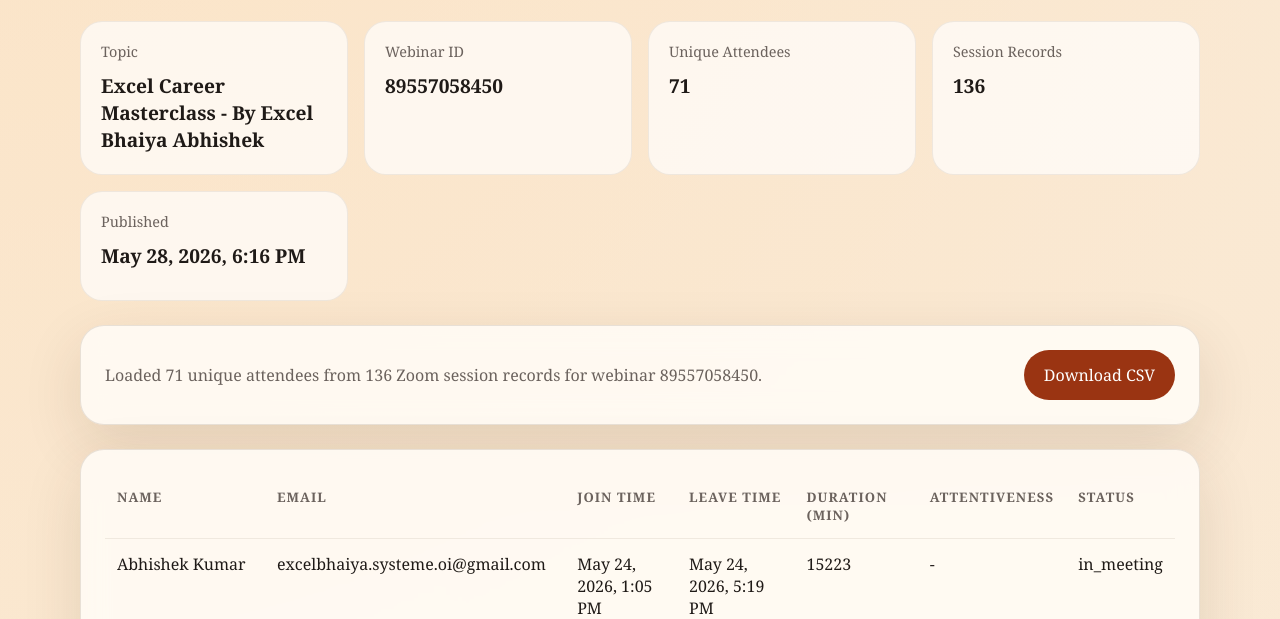
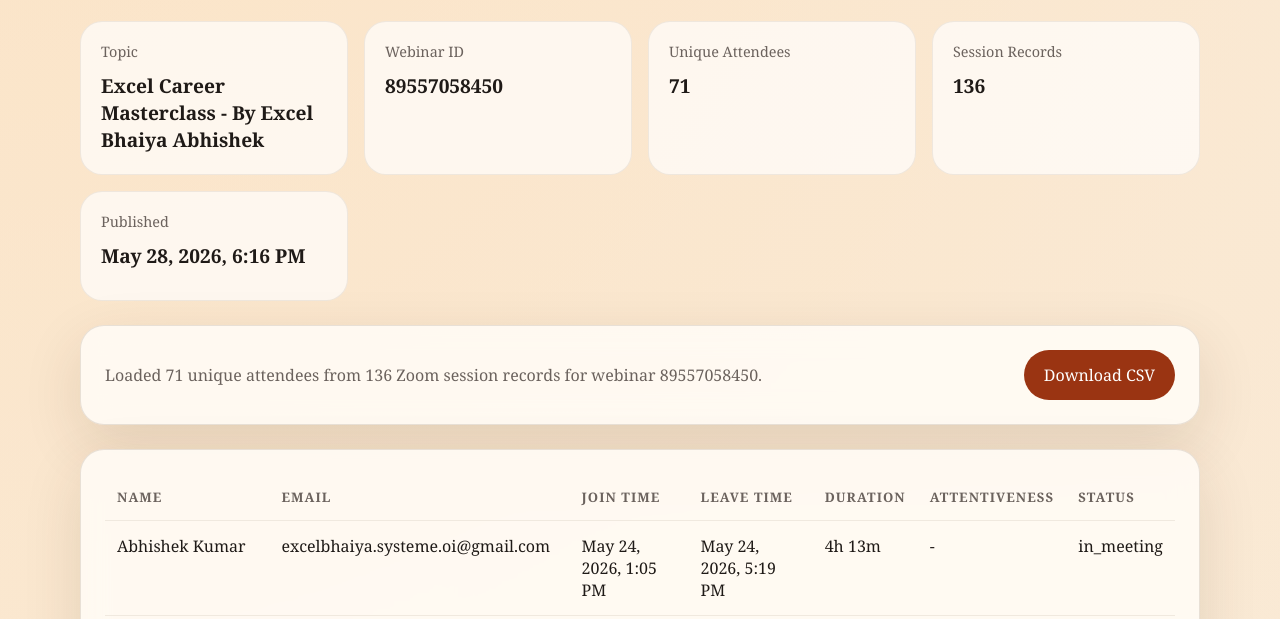
Before and after one commit to abhishek-dungen/Zoom-Attendace, a website: page site/index.html in a window 1280 px wide. Shown: the part 333-952 px from the top of the page. Drawn offline with Linux system fonts and the light colour scheme.

Commit message:
Show webinar durations in hours and minutes

```diff
--- a/site/app.js
+++ b/site/app.js
@@ -38,6 +38,22 @@ function formatDate(value) {
   }).format(date);
 }
 
+function formatDuration(seconds) {
+  const totalSeconds = Number(seconds || 0);
+  const hours = Math.floor(totalSeconds / 3600);
+  const minutes = Math.floor((totalSeconds % 3600) / 60);
+
+  if (hours === 0) {
+    return `${minutes}m`;
+  }
+
+  if (minutes === 0) {
+    return `${hours}h`;
+  }
+
+  return `${hours}h ${minutes}m`;
+}
+
 function setStatus(message, isError = false) {
   statusEl.textContent = message;
   statusEl.classList.toggle("error", isError);
@@ -57,7 +73,7 @@ function renderTable(participants) {
           <td>${participant.email || "-"}</td>
           <td>${formatDate(participant.joinTime)}</td>
           <td>${formatDate(participant.leaveTime)}</td>
-          <td>${participant.durationMinutes || 0}</td>
+          <td>${formatDuration(participant.durationMinutes)}</td>
           <td>${participant.attentivenessScore || "-"}</td>
           <td>${participant.status || "-"}</td>
         </tr>
--- a/site/index.html
+++ b/site/index.html
@@ -55,7 +55,7 @@
                 <th>Email</th>
                 <th>Join Time</th>
                 <th>Leave Time</th>
-                <th>Duration (min)</th>
+                <th>Duration</th>
                 <th>Attentiveness</th>
                 <th>Status</th>
               </tr>
```
